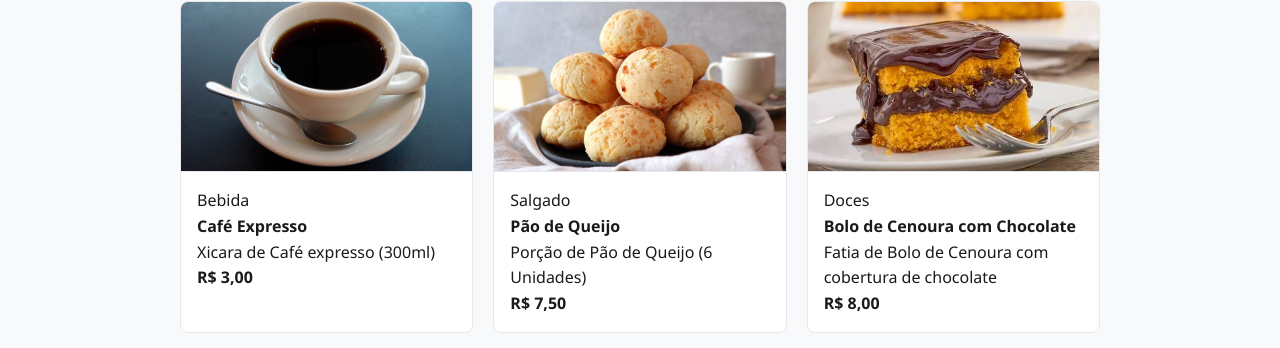
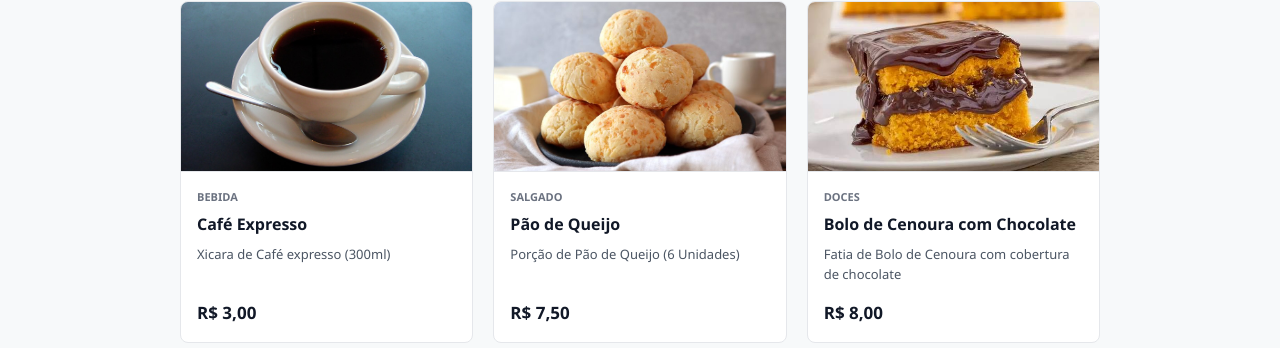
Before and after one commit to jo-rdan-a/Projeto1-CursoFront, a plain HTML site: page index.html in a window 1280 px wide. Shown: the part 374-722 px from the top of the page. Drawn offline with Linux system fonts and the light colour scheme.

Commit message:
textos dos cards

```diff
--- a/style.css
+++ b/style.css
@@ -153,3 +153,28 @@ body{
   flex-direction:column;
   flex: 1;
 }
+
+.etiqueta{
+  font-size: 11px;
+  text-transform:uppercase;
+  font-weight: 700;
+  color: #6b7280;
+  margin-bottom: 6px;
+}
+
+.dados-item p{
+  font-size:13px;
+  color: #4b5563;
+  margin-bottom: 14px;
+  flex: 1;
+}
+
+.dados-item h4{
+  font-size: 16px;
+  margin-bottom: 6px;
+  color: #111827;
+}
+.dados-item strong{
+  font-size: 17px;
+  color: #111827;
+}
```
